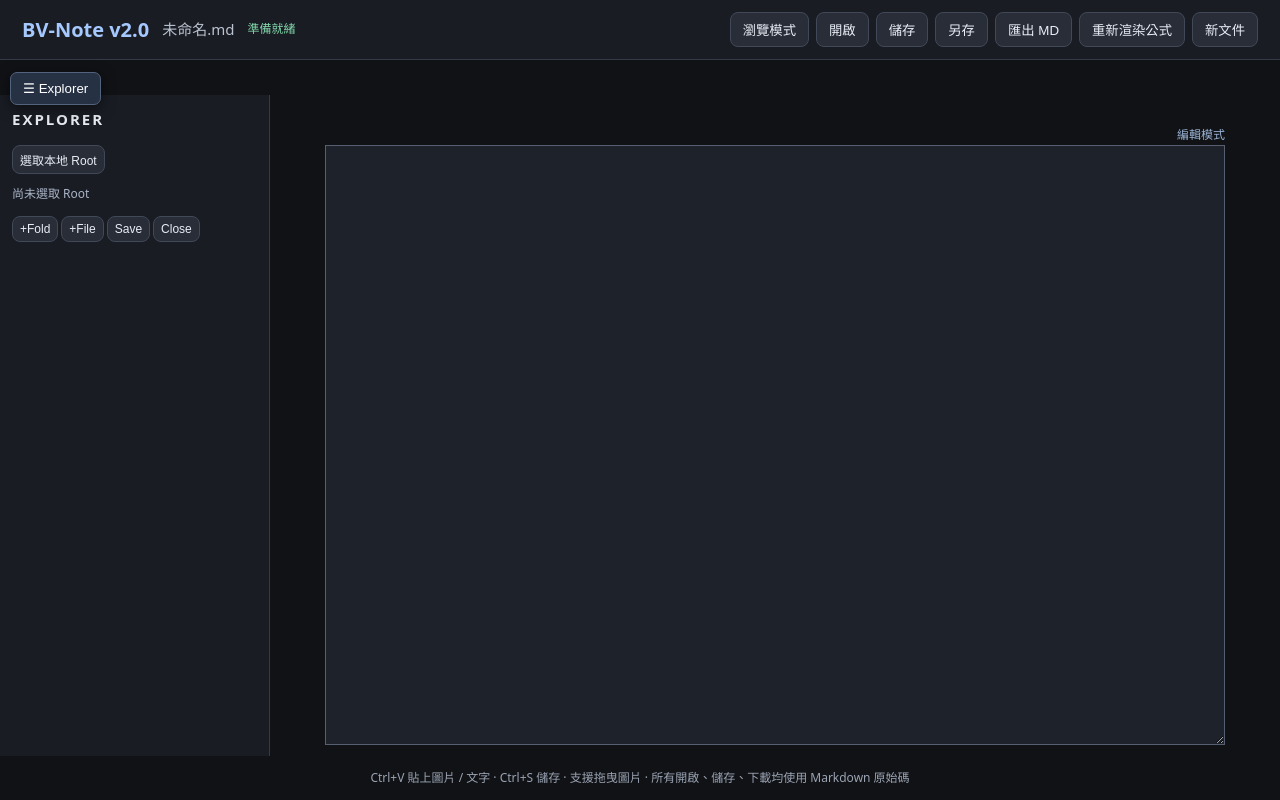
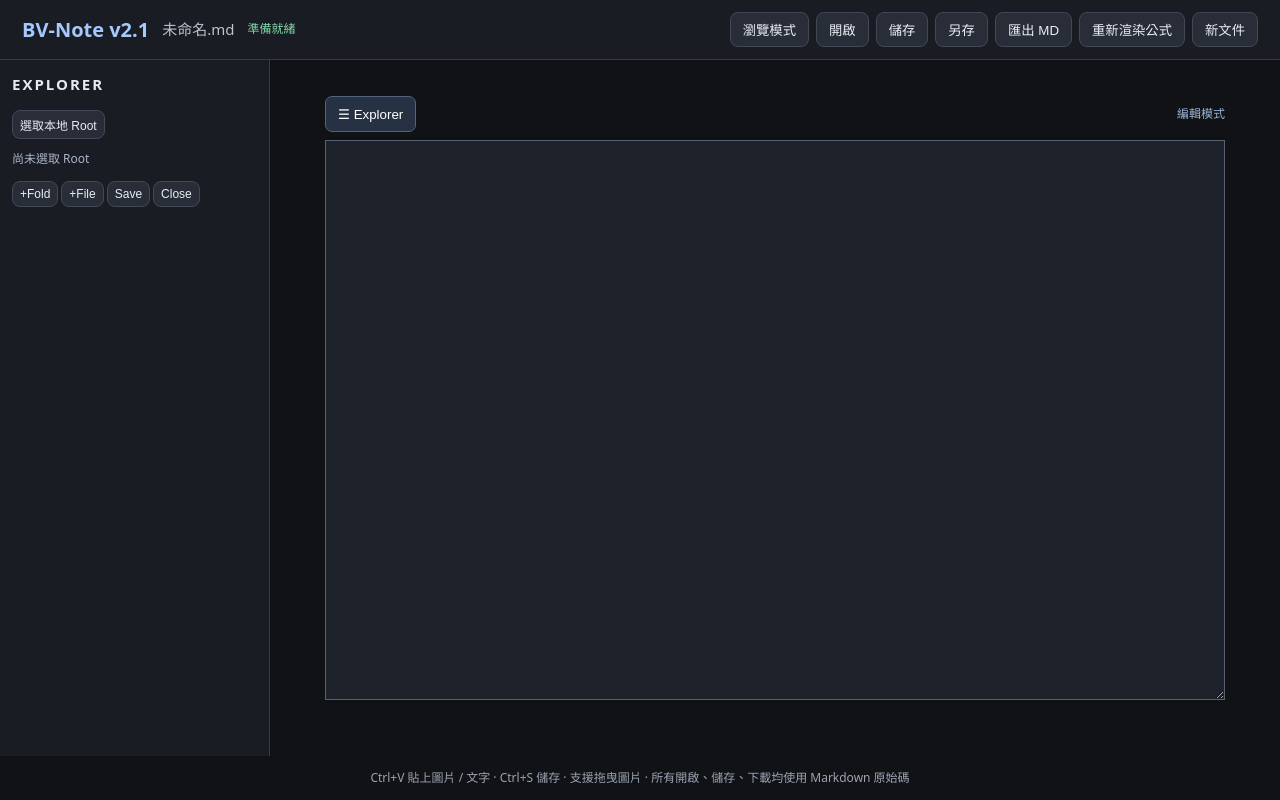
Before and after one commit to xcxc84584-prog/AInote, a plain HTML site: page index.html in a window 1280 px wide. Drawn offline with nearby package versions, Linux system fonts and the light colour scheme.

Commit message:
Update BVNode v2.1

```diff
--- a/index.html
+++ b/index.html
@@ -3,7 +3,7 @@
 <head>
 <meta charset="utf-8">
 <meta name="viewport" content="width=device-width,initial-scale=1">
-<title>BV-Note v2.0</title>
+<title>BV-Note v2.1</title>
 <link rel="stylesheet" href="style.css">
 <link rel="stylesheet" href="https://cdn.jsdelivr.net/npm/katex@0.16.22/dist/katex.min.css">
 <script defer src="https://cdn.jsdelivr.net/npm/katex@0.16.22/dist/katex.min.js">
@@ -19,7 +19,7 @@
 </head>
 <body>
 <header>
-<strong>BV-Note v2.0</strong>
+<strong>BV-Note v2.1</strong>
 <span id="filename">未命名.md</span>
 <span id="status">準備就緒</span>
 <div class="tools">
@@ -32,7 +32,7 @@
 <input id="file" type="file" accept=".ainote,.json,.html,.htm,.md,.markdown,.txt" hidden>
 </div>
 </header>
-<button id="explorer-toggle" aria-expanded="true" aria-controls="explorer" title="展開或收合 Explorer">☰ Explorer</button><div class="workspace"><aside id="explorer"><div class="explorer-title">EXPLORER</div><button id="root-open">選取本地 Root</button><div id="root-label">尚未選取 Root</div><div class="explorer-actions"><button id="add-fold">+Fold</button><button id="add-file">+File</button><button id="root-save">Save</button><button id="root-close">Close</button></div><div id="inline-name" hidden></div><div id="tree"></div></aside><main><div id="mode-indicator">編輯模式</div>
+<div class="workspace"><aside id="explorer"><div class="explorer-title">EXPLORER</div><button id="root-open">選取本地 Root</button><div id="root-label">尚未選取 Root</div><div class="explorer-actions"><button id="add-fold">+Fold</button><button id="add-file">+File</button><button id="root-save">Save</button><button id="root-close">Close</button></div><div id="inline-name" hidden></div><div id="tree"></div></aside><main><div class="editor-topbar"><button id="explorer-toggle" aria-expanded="true" aria-controls="explorer" title="展開或收合 Explorer">☰ Explorer</button><div id="mode-indicator">編輯模式</div></div>
 <article id="editor" contenteditable="true" spellcheck="false" autocorrect="off" autocapitalize="off" data-gramm="false" data-gramm_editor="false" aria-label="文件編輯區" data-placeholder="直接貼上 ChatGPT 內容或 Markdown，立即顯示排版結果…">
 </article>
 </main></div><div id="context-menu" hidden></div>
--- a/style.css
+++ b/style.css
@@ -115,3 +115,11 @@ footer{flex:0 0 auto}
  .workspace #explorer.collapsed{position:relative;transform:none;width:0!important;max-width:0!important}
  .workspace main{width:0;min-width:0;flex:1 1 auto;padding-top:12px}
 }
+
+/* v2.1: Explorer control is aligned with the editor paper on all viewports */
+#explorer-toggle{position:static!important;inset:auto!important;flex:0 0 auto;box-shadow:none;margin:0!important;white-space:nowrap;min-height:36px}
+.workspace{padding-top:0!important}
+.workspace main{display:flex;flex-direction:column;align-items:stretch;min-width:0}
+.editor-topbar{width:100%;max-width:900px;margin:0 auto;box-sizing:border-box;display:flex;justify-content:space-between;align-items:center;gap:12px;padding:6px 0 8px;flex-shrink:0}
+.editor-topbar #mode-indicator{margin:0!important;max-width:none;text-align:right;min-width:0}
+@media(max-width:700px){.editor-topbar{width:100%;padding:6px 8px 8px;box-sizing:border-box}#explorer-toggle{font-size:12px;padding:7px 9px;max-width:45vw}.workspace main{padding-top:0!important}}
```
Also changed, not shown: README.md.
